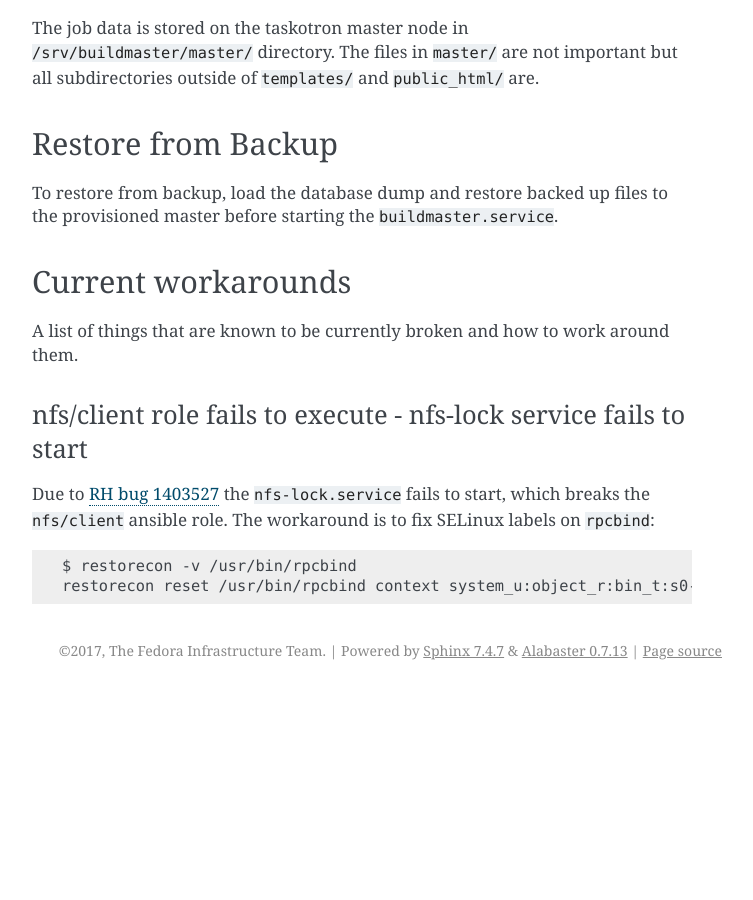
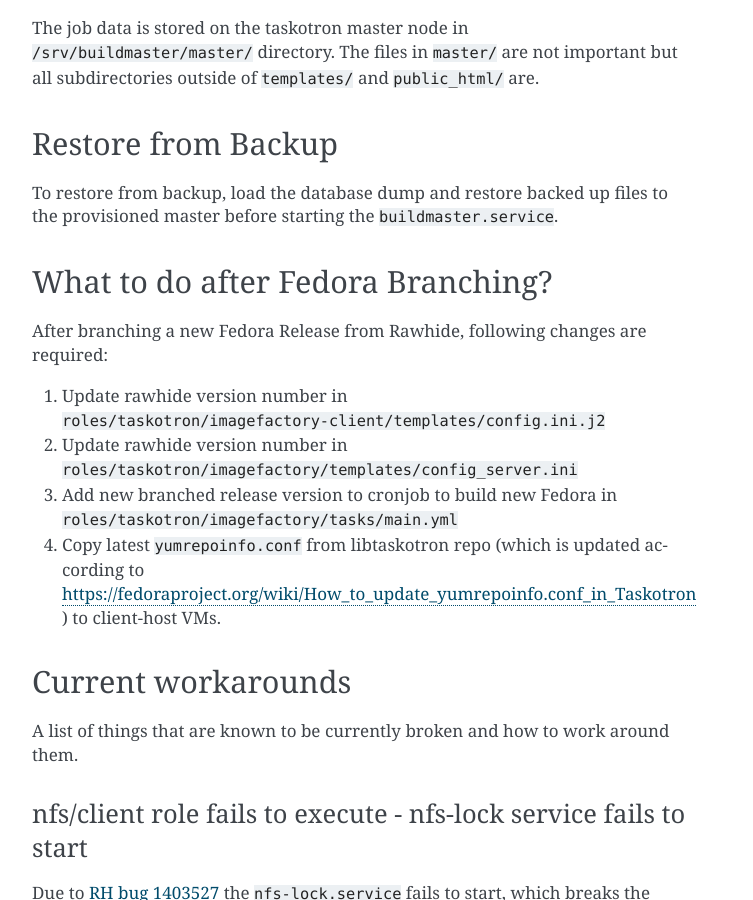
Before and after one commit to FrostyX/infra-docs, a Sphinx documentation site: the page built from docs/sysadmin-guide/sops/taskotron.rst, in a window 1280 px wide and 900 px high, scrolled down 3416 px. Shown: the whole window, without its empty margins (388-1141 px from the left). Built offline with Sphinx 7.4.7, drawn with Linux system fonts in a browser that asks for light colours; before the commit the page ends 4106 px from its top, so only the background shows below that; some of the changed text lies outside the part shown.

Commit message:
Taskotron: New Section: What to do after Fedora Branching

```diff
--- a/docs/sysadmin-guide/sops/taskotron.rst
+++ b/docs/sysadmin-guide/sops/taskotron.rst
@@ -172,6 +172,18 @@
 To restore from backup, load the database dump and restore backed up files to
 the provisioned master before starting the ``buildmaster.service``.
 
+What to do after Fedora Branching?
+==================================
+
+After branching a new Fedora Release from Rawhide, following changes are required:
+
+#. Update rawhide version number in ``roles/taskotron/imagefactory-client/templates/config.ini.j2``
+
+#. Update rawhide version number in ``roles/taskotron/imagefactory/templates/config_server.ini``
+
+#. Add new branched release version to cronjob to build new Fedora in ``roles/taskotron/imagefactory/tasks/main.yml``
+
+#. Copy latest ``yumrepoinfo.conf`` from libtaskotron repo (which is updated according to https://fedoraproject.org/wiki/How_to_update_yumrepoinfo.conf_in_Taskotron ) to client-host VMs.
 
 Current workarounds
 ===================
```
